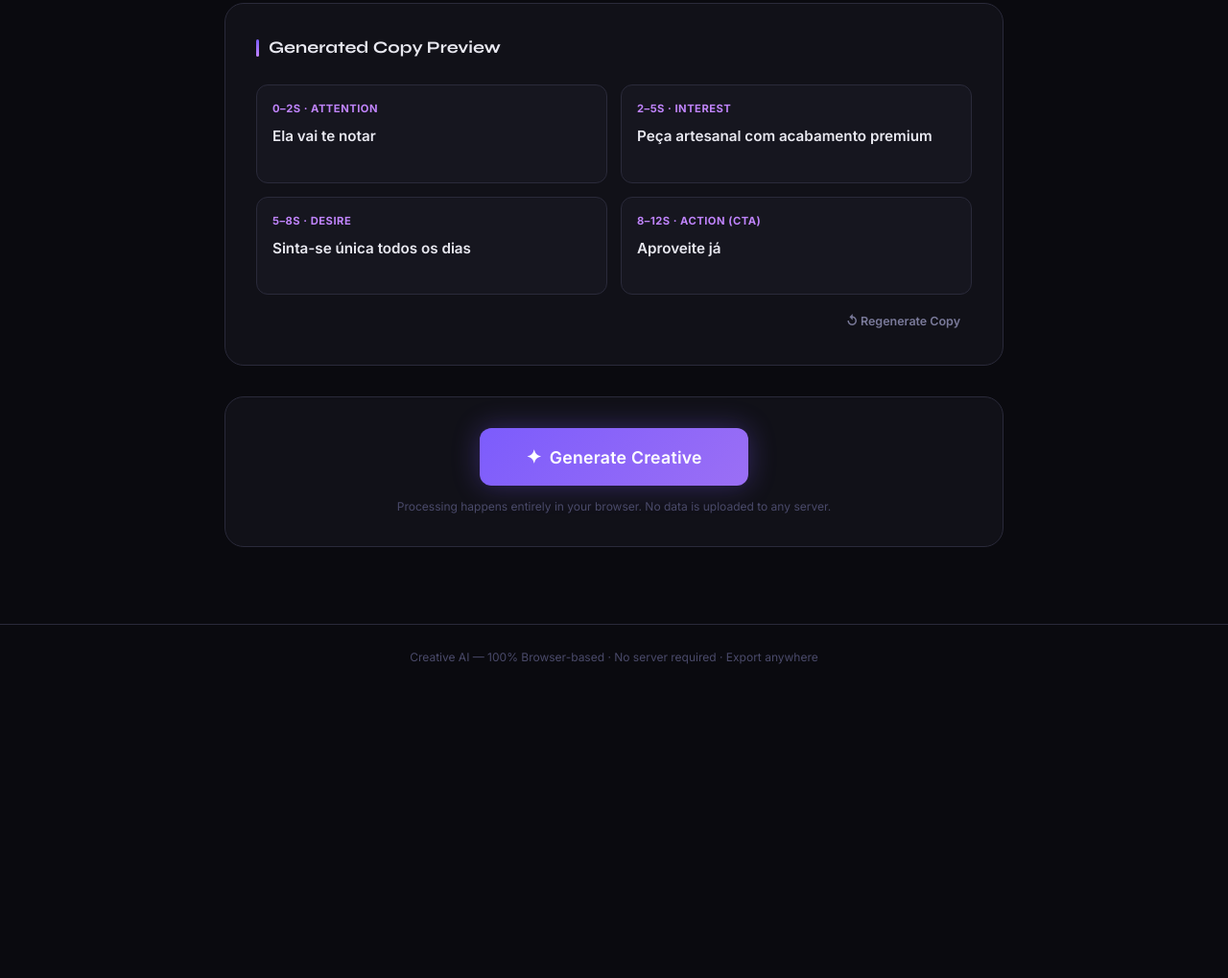
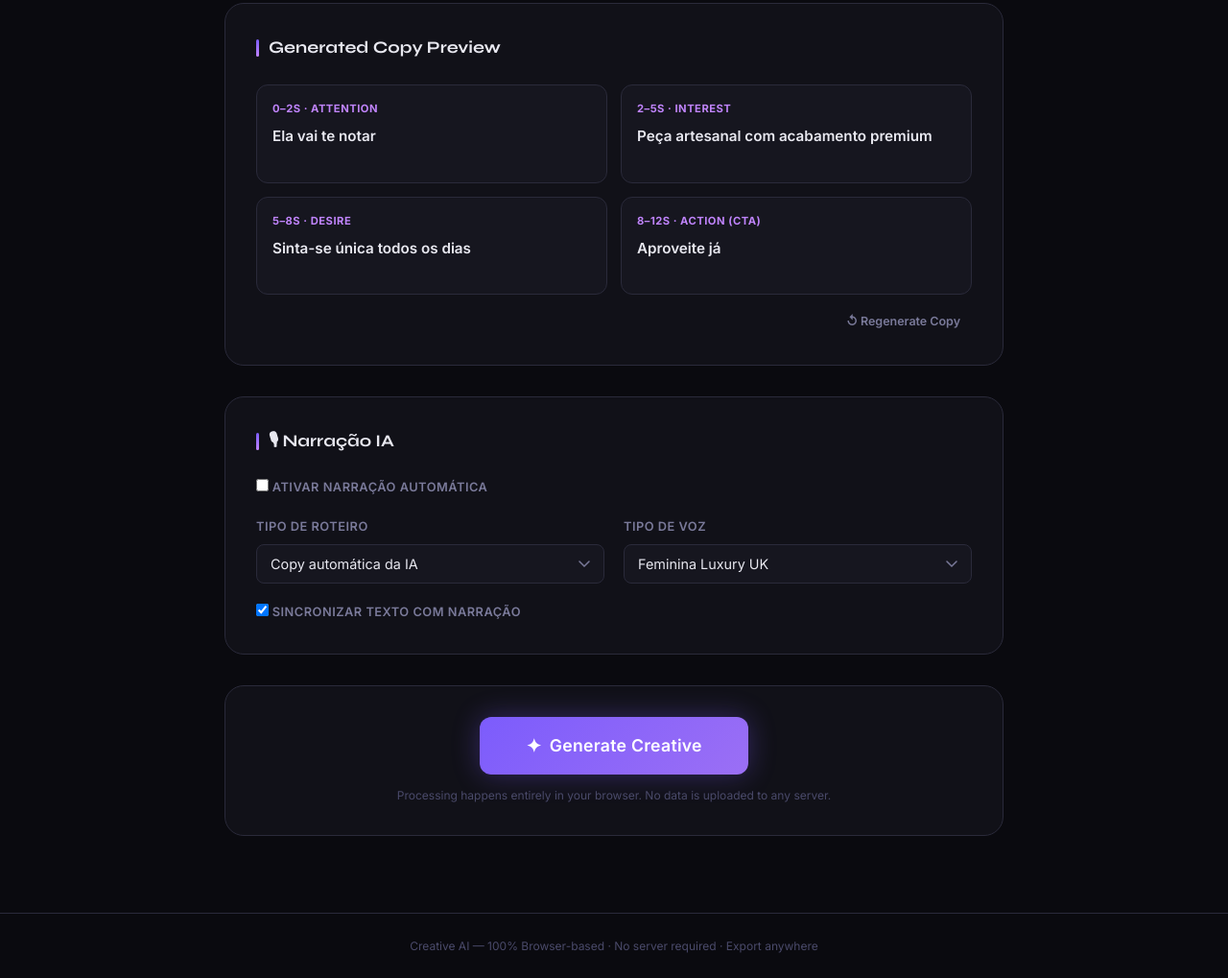
Before and after one commit to wildess41-ship-it/creative-ai, a plain HTML site: page index.html in a window 1280 px wide. Shown: the part 1471-2490 px from the top of the page at 96% size. Before the commit the page ends 2190 px from the top, so only its background shows below. Drawn offline with Linux system fonts and the light colour scheme.

Commit message:
Update index.html

```diff
--- a/index.html
+++ b/index.html
@@ -210,6 +210,107 @@
       </div>
     </section>
 
+     <!-- ===== STEP 5: AI VOICE NARRATION ===== -->
+<section class="section" id="section-voice">
+
+  <h2 class="section__title">🎙 Narração IA</h2>
+
+  <div class="settings-grid">
+
+    <!-- Enable narration -->
+    <div class="field-group field-group--full">
+      <label class="field-label">
+        <input type="checkbox" id="enable-voice" />
+        Ativar narração automática
+      </label>
+    </div>
+
+    <!-- Copy mode -->
+    <div class="field-group">
+      <label class="field-label" for="voice-mode">
+        Tipo de roteiro
+      </label>
+
+      <select class="field-select" id="voice-mode">
+        <option value="auto">
+          Copy automática da IA
+        </option>
+
+        <option value="custom">
+          Minha própria copy
+        </option>
+      </select>
+    </div>
+
+    <!-- Voice type -->
+    <div class="field-group">
+      <label class="field-label" for="voice-type">
+        Tipo de voz
+      </label>
+
+      <select class="field-select" id="voice-type">
+        <option value="uk-female">
+          Feminina Luxury UK
+        </option>
+
+        <option value="uk-male">
+          Masculina Premium UK
+        </option>
+
+        <option value="ugc-female">
+          UGC Feminina
+        </option>
+
+        <option value="ugc-male">
+          UGC Masculina
+        </option>
+
+        <option value="soft-female">
+          Feminina Suave
+        </option>
+
+        <option value="deep-male">
+          Masculina Grave
+        </option>
+      </select>
+    </div>
+
+    <!-- Sync -->
+    <div class="field-group field-group--full">
+      <label class="field-label">
+        <input
+          type="checkbox"
+          id="sync-voice"
+          checked
+        />
+        Sincronizar texto com narração
+      </label>
+    </div>
+
+    <!-- Custom Script -->
+    <div
+      class="field-group field-group--full"
+      id="custom-script-wrap"
+      style="display:none"
+    >
+      <label
+        class="field-label"
+        for="custom-script"
+      >
+        Cole sua copy personalizada
+      </label>
+
+      <textarea
+        class="field-input"
+        id="custom-script"
+        rows="6"
+        placeholder="Cole aqui sua narração personalizada..."
+      ></textarea>
+    </div>
+
+  </div>
+</section>
+
     <!-- ===== GENERATE BUTTON ===== -->
     <section class="section section--center" id="section-generate">
       <button class="btn btn--primary btn--xl" id="btn-generate">
```
